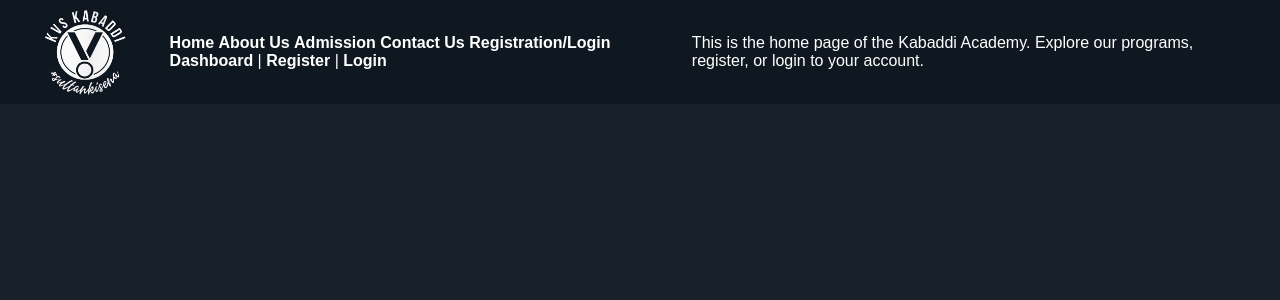
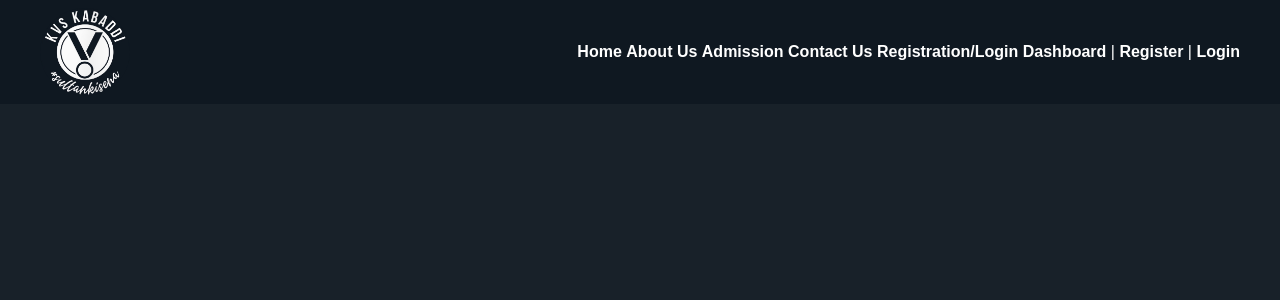
Before and after one commit to chalini99/kvs, a Flask app: page / in a window 1280 px wide. Shown: the top 300 px of the page. Run offline with Flask 3, Linux system fonts and the light colour scheme.

Commit message:
Remove <p>

```diff
--- a/templates/index.html
+++ b/templates/index.html
@@ -32,8 +32,6 @@
                 <a href="{{ url_for('login') }}">Login</a>
             </nav>
 
-        <p>This is the home page of the Kabaddi Academy. Explore our programs, register, or login to your account.</p>
-
             </div>
         </div>
 
```
Also changed, not shown: 1 other file.
